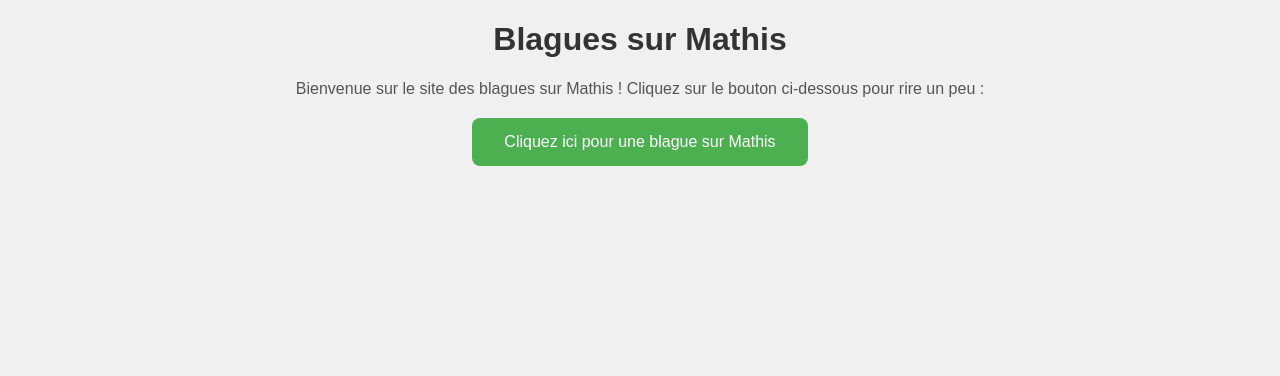
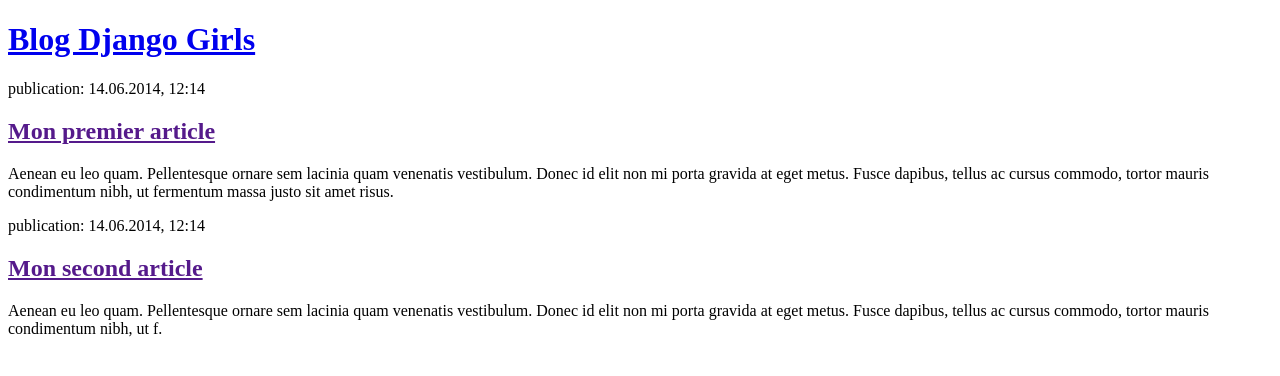
Before and after one commit to Mouhamed38/mon-nouveau-blog, a Django app: page / in a window 1280 px wide. Shown: the top 376 px of the page. Run offline with Django 3.2, Linux system fonts and the light colour scheme.

Commit message:
Modification du HTML du site

```diff
--- a/blog/templates/blog/post_list.html
+++ b/blog/templates/blog/post_list.html
@@ -1,62 +1,23 @@
 <!DOCTYPE html>
 <html>
-<head>
-    <title>Blagues sur Mathis</title>
-    <style>
-        body {
-            font-family: Arial, sans-serif;
-            background-color: #f0f0f0;
-            text-align: center;
-        }
-        h1 {
-            color: #333;
-        }
-        p {
-            color: #555;
-        }
-        button {
-            background-color: #4CAF50;
-            border: none;
-            color: white;
-            padding: 15px 32px;
-            text-align: center;
-            text-decoration: none;
-            display: inline-block;
-            font-size: 16px;
-            margin: 4px 2px;
-            cursor: pointer;
-            border-radius: 8px;
-        }
-        button:hover {
-            background-color: #45a049;
-        }
-    </style>
-</head>
-<body>
-    <h1>Blagues sur Mathis</h1>
-    <p>Bienvenue sur le site des blagues sur Mathis ! Cliquez sur le bouton ci-dessous pour rire un peu :</p>
-    <button onclick="faireBlague()">Cliquez ici pour une blague sur Mathis</button>
+    <head>
+        <title>Blog Django Girls</title>
+    </head>
+    <body>
+        <header>
+            <h1><a href="/">Blog Django Girls</a></h1>
+        </header>
 
-    <script>
-        function faireBlague() {
-            // Liste de blagues sur Mathis
-            var blagues = [
-                "LA PEPETTE LA ZOUZOUUTE le mec qui fait anthony lastella tsais, tsais le mec"
-                "Imaginez Mathis il croit il va devenir chaud en strinking ptdr"
-                "Pourquoi Mathis est-il toujours fatigué ? Parce qu'il fait pipi au lit et passe ses nuits à nettoyer ses draps !",
-                "Pourquoi Mathis a-t-il toujours une grosse tête de Baptout ? Parce qu'il a tellement d'intelligence que son cerveau ne tient pas dans son crâne !",
-                "Que fait Mathis lorsqu'il voit un livre ? Il le mange pour essayer d'obtenir de l'intelligence, mais ça ne marche pas !",
-                "Pourquoi Mathis adore-t-il les blagues sur les piscines ? Parce qu'il a l'habitude de faire pipi dans l'eau !",
-                "Quelle est la différence entre Mathis et un ballon de baudruche ? Le ballon de baudruche a plus de cervelle !",
-                "Pourquoi Mathis n'a-t-il jamais faim ? Parce qu'il mange comme un ogre et transforme tout en graisse !"
-            ];
+        <article>
+            <time>publication: 14.06.2014, 12:14</time>
+            <h2><a href="">Mon premier article</a></h2>
+            <p>Aenean eu leo quam. Pellentesque ornare sem lacinia quam venenatis vestibulum. Donec id elit non mi porta gravida at eget metus. Fusce dapibus, tellus ac cursus commodo, tortor mauris condimentum nibh, ut fermentum massa justo sit amet risus.</p>
+        </article>
 
-            // Choix aléatoire d'une blague
-            var blague = blagues[Math.floor(Math.random() * blagues.length)];
-
-            // Affichage de la blague dans une boîte de dialogue
-            alert(blague);
-        }
-    </script>
-</body>
+        <article>
+            <time>publication: 14.06.2014, 12:14</time>
+            <h2><a href="">Mon second article</a></h2>
+            <p>Aenean eu leo quam. Pellentesque ornare sem lacinia quam venenatis vestibulum. Donec id elit non mi porta gravida at eget metus. Fusce dapibus, tellus ac cursus commodo, tortor mauris condimentum nibh, ut f.</p>
+        </article>
+    </body>
 </html>
```
